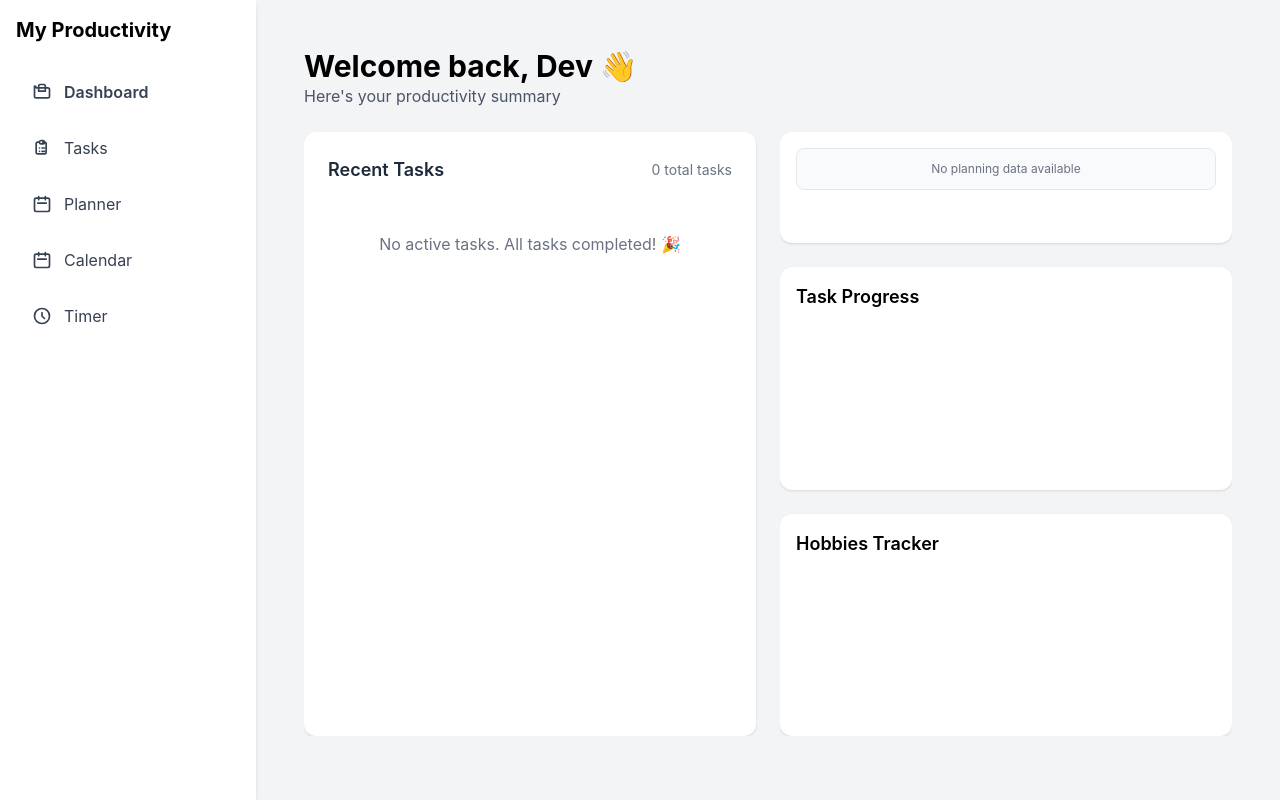
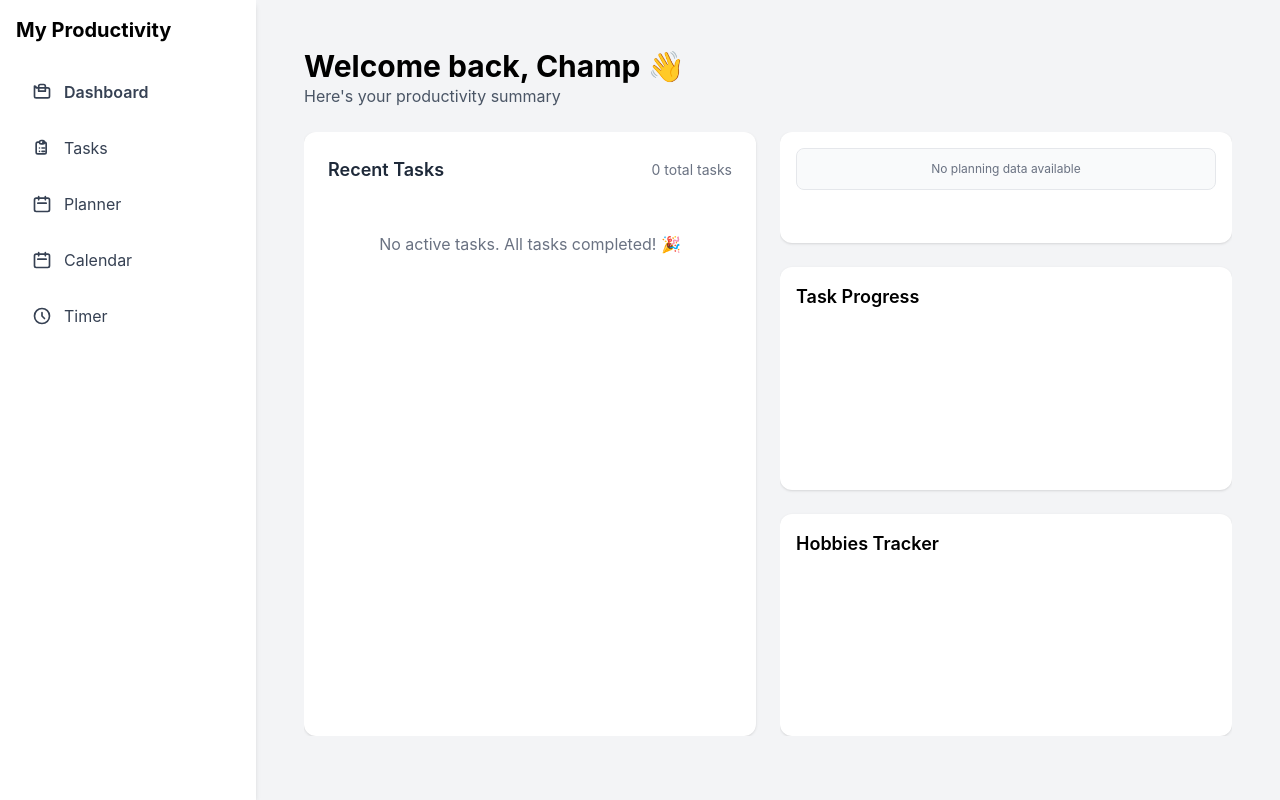
Before and after one commit to devrajsawant/focusZen, a Next.js app: page /dashboard in a window 1280 px wide. Built offline with nearby package versions, Linux system fonts and the light colour scheme.

Commit message:
dev to champ

```diff
--- a/app/dashboard/page.tsx
+++ b/app/dashboard/page.tsx
@@ -9,7 +9,7 @@ export default function DashboardPage() {
     <section className="min-h-[92vh] sm:h-[92vh] flex flex-col space-y-4 sm:space-y-6 p-4 sm:p-6 overflow-hidden">
       {/* Header */}
       <div className="shrink-0">
-        <h1 className="text-2xl sm:text-3xl font-bold">Welcome back, Dev 👋</h1>
+        <h1 className="text-2xl sm:text-3xl font-bold">Welcome back, Champ 👋</h1>
         <p className="text-sm sm:text-base text-gray-600">Here's your productivity summary</p>
       </div>
 
```
